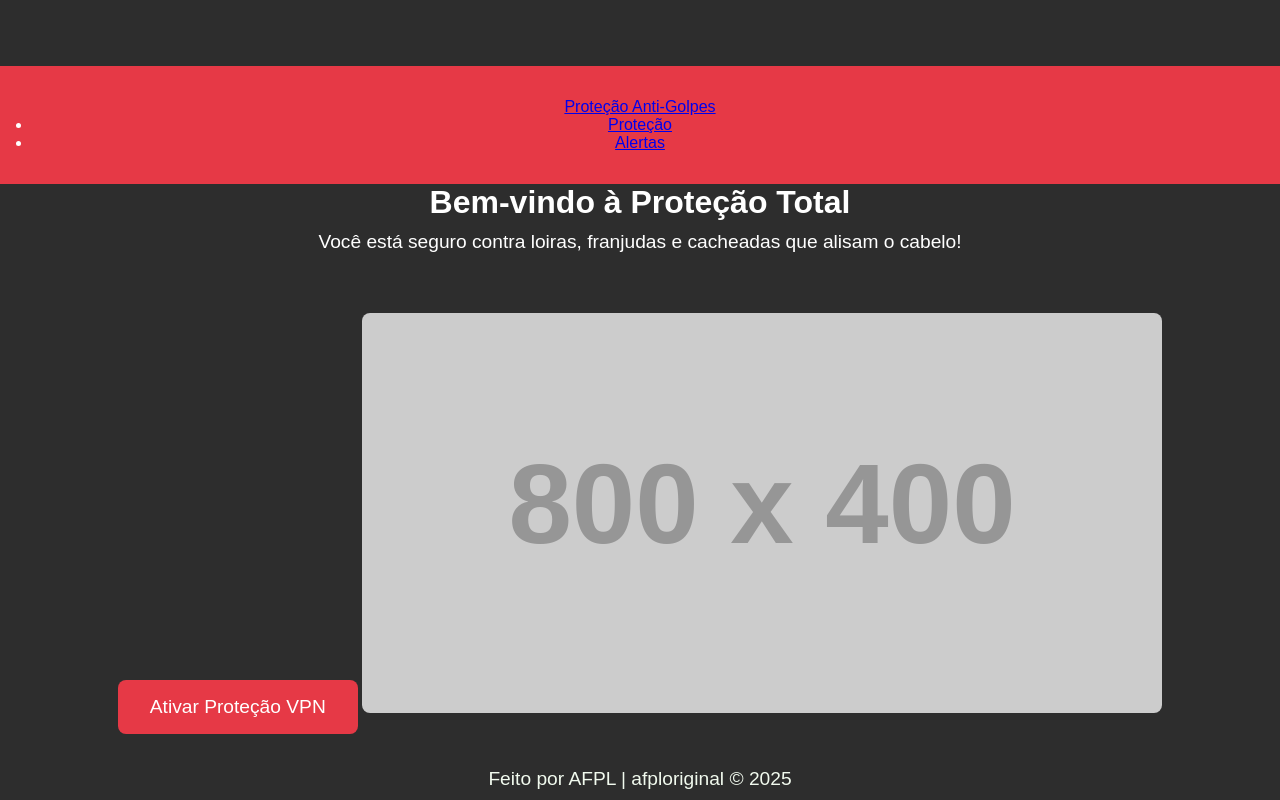
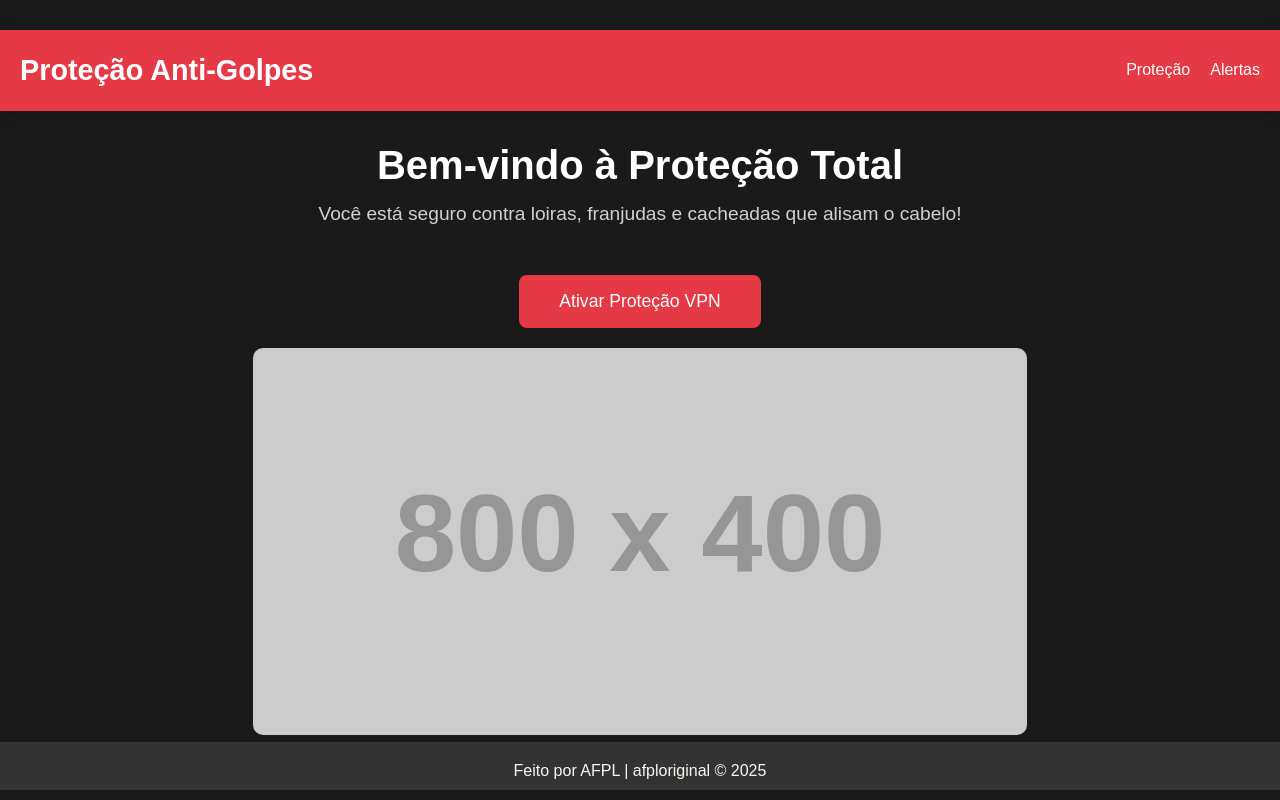
Before and after one commit to afporiginal/Anti-Golpistas, a plain HTML site: page index.html in a window 1280 px wide. Drawn offline with Linux system fonts and the light colour scheme; placeholder pictures from the web are drawn by us.

Commit message:
Update styles.css

```diff
--- a/styles.css
+++ b/styles.css
@@ -5,10 +5,10 @@
     box-sizing: border-box;
 }
 
-/* Estilo básico da página */
+/* Corpo */
 body {
-    font-family: Arial, sans-serif;
-    background-color: #2d2d2d; /* Fundo cinza escuro */
+    font-family: 'Arial', sans-serif;
+    background-color: #1a1a1a; /* Fundo cinza escuro */
     color: #fff;
     display: flex;
     justify-content: center;
@@ -16,52 +16,94 @@
     height: 100vh;
     flex-direction: column;
     text-align: center;
+    overflow-x: hidden;
 }
 
 /* Cabeçalho */
 header {
-    background-color: #e63946; /* Vermelho */
-    color: #fff;
-    padding: 2rem;
     width: 100%;
+    background-color: #e63946;
+    padding: 1.5rem 0;
+    box-shadow: 0 2px 10px rgba(0, 0, 0, 0.2);
 }
 
-h1 {
-    font-size: 2rem;
-    margin-bottom: 10px;
+header nav {
+    display: flex;
+    justify-content: space-between;
+    align-items: center;
+    padding: 0 20px;
 }
 
-p {
-    font-size: 1.2rem;
+header nav .logo {
+    font-size: 1.8rem;
+    color: #fff;
+    text-decoration: none;
+    font-weight: bold;
 }
 
-/* Seção de proteção */
-#protection-section {
-    margin-top: 30px;
+header nav .nav-links {
+    list-style-type: none;
+    display: flex;
 }
 
-button {
+header nav .nav-links li {
+    margin-left: 20px;
+}
+
+header nav .nav-links li a {
+    text-decoration: none;
+    color: #fff;
+    font-size: 1rem;
+    transition: color 0.3s;
+}
+
+header nav .nav-links li a:hover {
+    color: #f1faee;
+}
+
+/* Seção principal */
+#main-section {
+    padding: 2rem 20px;
+    max-width: 900px;
+    width: 100%;
+    text-align: center;
+}
+
+#main-section h1 {
+    font-size: 2.5rem;
+    margin-bottom: 15px;
+    font-weight: bold;
+}
+
+#main-section p {
+    font-size: 1.2rem;
+    color: #d1d1d1;
+    margin-bottom: 30px;
+}
+
+/* Botões */
+.btn {
     background-color: #e63946;
     color: #fff;
-    padding: 1rem 2rem;
+    padding: 1rem 2.5rem;
     border: none;
-    font-size: 1.2rem;
+    font-size: 1.1rem;
+    border-radius: 8px;
     cursor: pointer;
-    border-radius: 8px;
+    transition: background-color 0.3s, transform 0.3s;
     margin-top: 20px;
-    transition: background-color 0.3s;
 }
 
-button:hover {
+.btn:hover {
     background-color: #d62839;
+    transform: scale(1.05);
 }
 
-/* Imagem de proteção */
 #protection-image {
-    max-width: 80%;
+    max-width: 90%;
     height: auto;
-    margin-top: 30px;
-    border-radius: 8px;
+    margin-top: 20px;
+    border-radius: 10px;
 }
 
 /* Seção de alertas */
@@ -70,13 +112,19 @@
     top: 20%;
     left: 50%;
     transform: translateX(-50%);
-    background-color: #ff6347; /* Laranja avermelhado */
+    background-color: #ff6347;
     color: #fff;
     padding: 30px;
     border-radius: 8px;
     display: none;
     text-align: center;
-    z-index: 10;
+    box-shadow: 0 4px 20px rgba(0, 0, 0, 0.3);
+    z-index: 1000;
+    width: 300px;
+}
+
+#alert-section h2 {
+    margin-bottom: 15px;
 }
 
 .hidden {
@@ -87,7 +135,25 @@
 footer {
     position: absolute;
     bottom: 10px;
-    text-align: center;
     color: #f1faee;
     font-size: 1rem;
+    width: 100%;
+    text-align: center;
+    padding: 10px;
+    background-color: #333;
 }
+
+footer p {
+    margin-top: 10px;
+}
+
+/* Responsividade */
+@media (max-width: 768px) {
+    #main-section h1 {
+        font-size: 2rem;
+    }
+
+    .btn {
+        padding: 0.8rem 1.5rem;
+    }
+}
```
